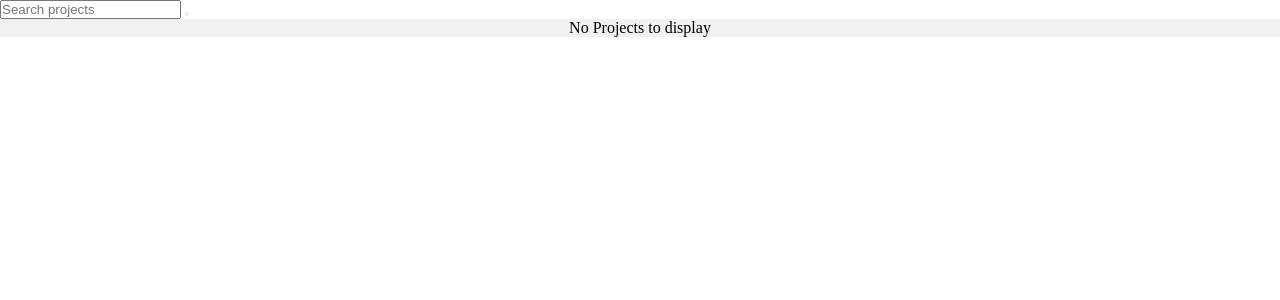
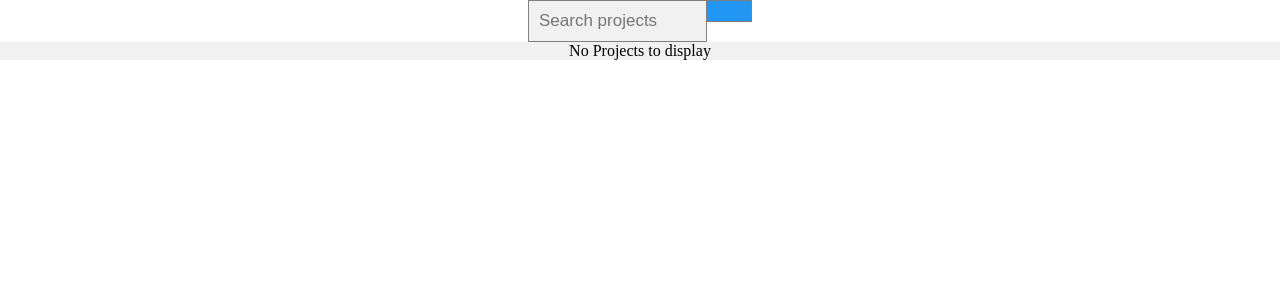
Before and after one commit to sean-meade/portfolio-website, a Django app: page /projects/ in a window 1280 px wide. Shown: the part 75-375 px from the top of the page. Run offline with Django 3.2, Linux system fonts and the light colour scheme; data that the repository does not hold is empty.

Commit message:
Add styling for search box

```diff
--- a/static/css/card.css
+++ b/static/css/card.css
@@ -213,9 +213,9 @@
 /* Adapted from https://codepen.io/myackley35/pen/JoPdqE */
 
 .tag-checkbox {
-    margin: 4em auto;
     position: relative;
-    width: 8em;
+    display: inline-block;
+    margin: 2rem 0.5rem;
 }
 
 .checkbox {
@@ -253,6 +253,12 @@
     transition: all 400ms ease;
 }
 
+.search-items {
+    width: 80vw;
+    margin: auto;
+    text-align: center;
+}
+
 /*state change*/
 .checkbox:checked+.label {
     color: rgba(20, 185, 20, 1);
@@ -262,3 +268,42 @@
     background: rgba(55, 185, 55, .2);
     border: 3px solid rgba(100, 185, 100, .8);
 }
+
+.search-box-container {
+    margin: auto;
+    width: 14rem;
+}
+
+/* Style the search field */
+.search-box-container input[type=text] {
+    padding: 10px;
+    font-size: 17px;
+    border: 1px solid grey;
+    float: left;
+    width: 80%;
+    background: #f1f1f1;
+  }
+
+  /* Style the submit button */
+  .search-box-container button {
+    float: left;
+    width: 20%;
+    padding: 10px;
+    background: #2196F3;
+    color: white;
+    font-size: 17px;
+    border: 1px solid grey;
+    border-left: none; /* Prevent double borders */
+    cursor: pointer;
+  }
+
+  .search-box-container button:hover {
+    background: #0b7dda;
+  }
+
+  /* Clear floats */
+  .search-box-container::after {
+    content: "";
+    clear: both;
+    display: table;
+  }
```
